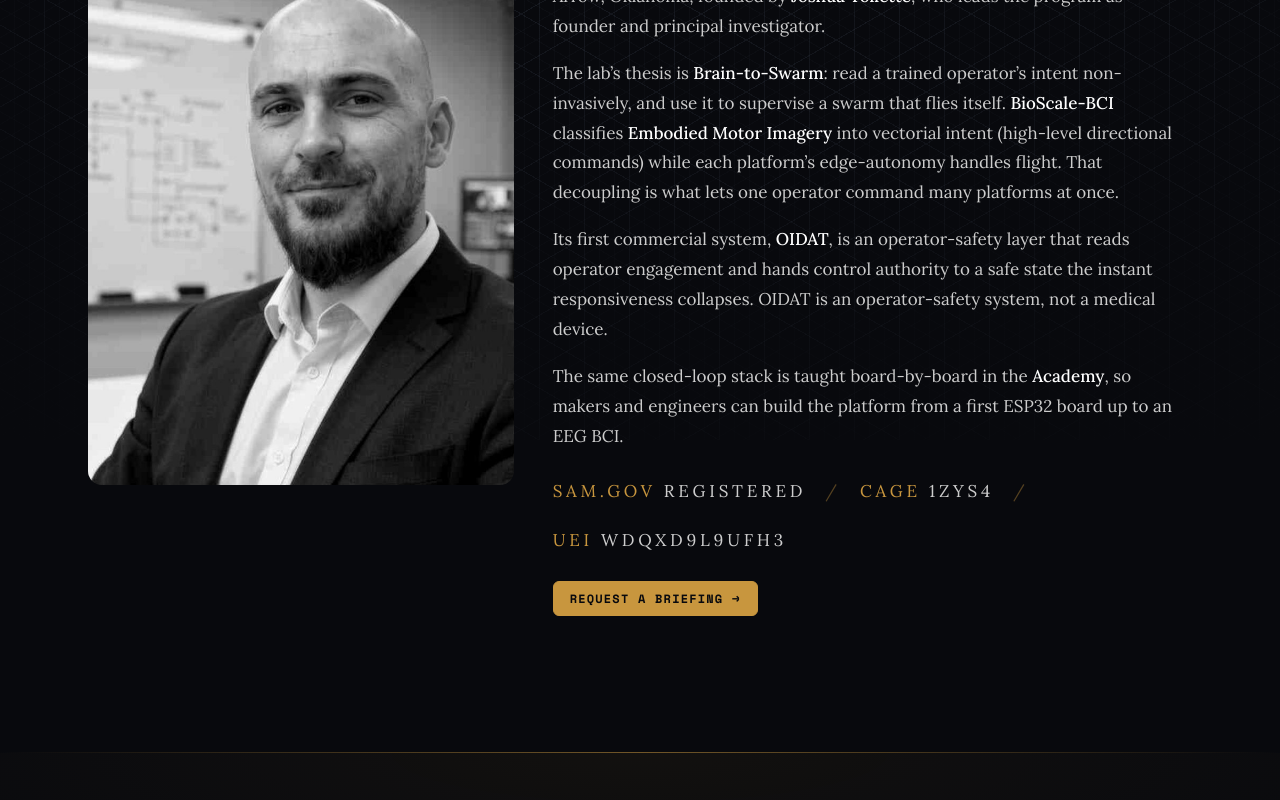
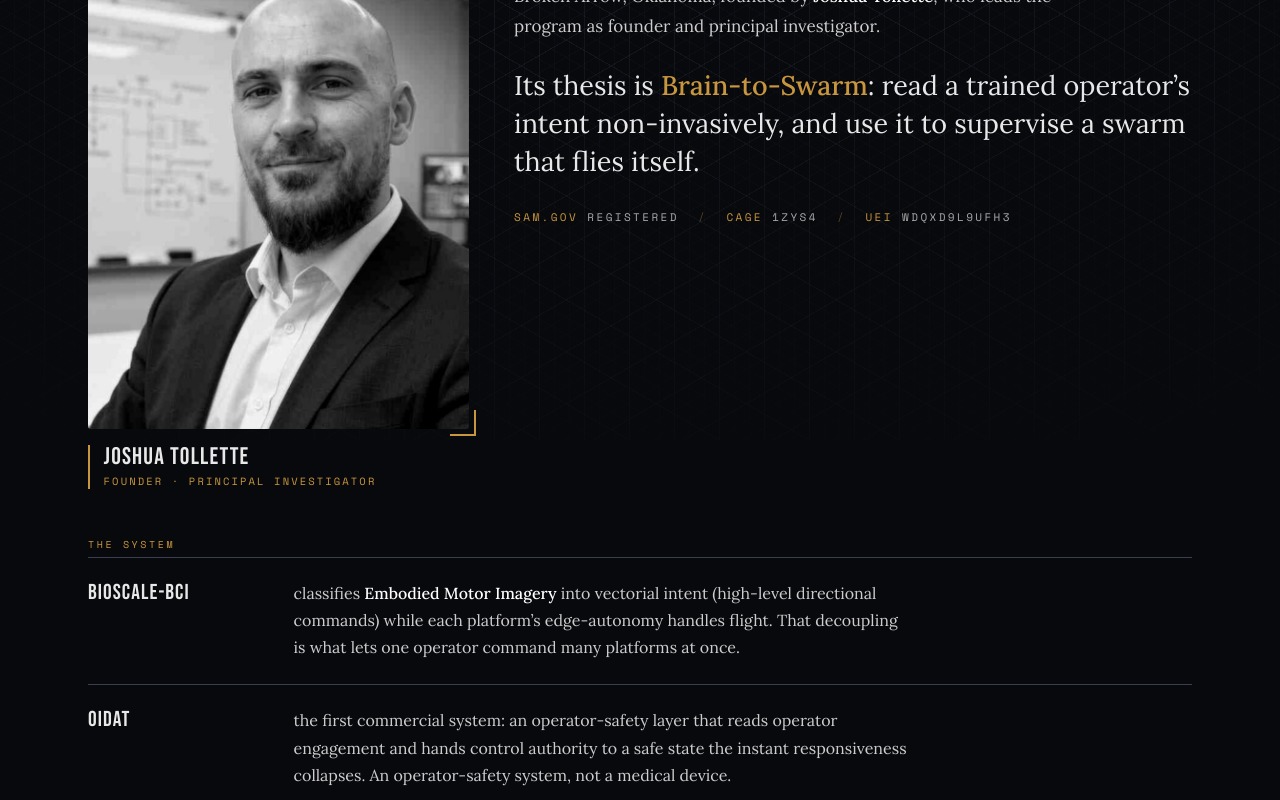
Before and after one commit to Otd-llc/otd-site, a Next.js app: page /about in a window 1280 px wide. Shown: the part 360-1160 px from the top of the page. Built offline with nearby package versions, Linux system fonts and the light colour scheme.

Commit message:
feat(design): redesign apex about as a founder dossier (framed credential portrait + featured thesis + BioScale/OIDAT/Academy spec-rows)

```diff
--- a/app/about/page.tsx
+++ b/app/about/page.tsx
@@ -23,7 +23,10 @@
   return (
     <section className="sec" id="about" data-reveal>
       <PageHeader eyebrow="About" title="Built in a defense-registered lab" />
-      <div className="about-grid">
+
+      <div className="about-intro">
+        <figure className="about-portrait">
+          <div className="about-frame">
             <Image
               className="about-photo"
               src="/josh2.jpg"
@@ -32,38 +35,61 @@
               alt="Joshua Tollette, founder and principal investigator of One Thousand Drones"
               priority
             />
-        <div className="about-bio">
+          </div>
+          <figcaption className="about-plate">
+            <span className="ap-name">Joshua Tollette</span>
+            <span className="ap-role">Founder · Principal Investigator</span>
+          </figcaption>
+        </figure>
+
+        <div className="about-lead">
           <p>
-            <b>One Thousand Drones, LLC</b> is a SAM.gov-registered research lab in Broken Arrow,
-            Oklahoma, founded by <b>Joshua Tollette</b>, who leads the program as founder and
-            principal investigator.
+            <b>One Thousand Drones, LLC</b> is a SAM.gov-registered research lab in Broken
+            Arrow, Oklahoma, founded by <b>Joshua Tollette</b>, who leads the program as
+            founder and principal investigator.
           </p>
+          <p className="about-thesis">
+            Its thesis is <b>Brain-to-Swarm</b>: read a trained operator’s intent
+            non-invasively, and use it to supervise a swarm that flies itself.
+          </p>
+          <div className="about-creds">
+            <MetaStrip />
+          </div>
+        </div>
+      </div>
+
+      <div className="about-system">
+        <p className="asys-cap">The system</p>
+        <div className="asys">
+          <span className="asys-h">BioScale-BCI</span>
           <p>
-            The lab’s thesis is <b>Brain-to-Swarm</b>: read a trained operator’s intent
-            non-invasively, and use it to supervise a swarm that flies itself. <b>BioScale-BCI</b>{' '}
             classifies <b>Embodied Motor Imagery</b> into vectorial intent (high-level
             directional commands) while each platform’s edge-autonomy handles flight. That
             decoupling is what lets one operator command many platforms at once.
           </p>
+        </div>
+        <div className="asys">
+          <span className="asys-h">OIDAT</span>
           <p>
-            Its first commercial system, <b>OIDAT</b>, is an operator-safety layer that reads
-            operator engagement and hands control authority to a safe state the instant
-            responsiveness collapses. OIDAT is an operator-safety system, not a medical device.
+            the first commercial system: an operator-safety layer that reads operator
+            engagement and hands control authority to a safe state the instant
+            responsiveness collapses. An operator-safety system, not a medical device.
           </p>
+        </div>
+        <div className="asys">
+          <span className="asys-h">Academy</span>
           <p>
-            The same closed-loop stack is taught board-by-board in the <b>Academy</b>, so makers
-            and engineers can build the platform from a first ESP32 board up to an EEG BCI.
+            the same closed-loop stack, taught board-by-board, so makers and engineers can
+            build the platform from a first ESP32 board up to an EEG BCI.
           </p>
-          <div className="about-meta">
-            <MetaStrip />
         </div>
+      </div>
+
       <div className="cta-row">
         <Link className="glass-button glass-button-cta" href="/contact">
           Request a briefing →
         </Link>
       </div>
-        </div>
-      </div>
     </section>
   )
 }
--- a/app/globals.css
+++ b/app/globals.css
@@ -401,16 +401,33 @@
 .door .go .ar { transition: transform .3s; }
 .door:hover .go .ar { transform: translateX(4px); }
 
-/* ---- about — founder two-column ---- */
-.about-grid { margin-top: 1.7rem; display: grid; grid-template-columns: .8fr 1.2fr; gap: 2.4rem; align-items: start; }
-.about-photo { width: 100%; height: auto; border-radius: 14px; display: block; }
-.about-bio p { font-family: var(--font-serif), serif; font-size: 17px; color: var(--color-gray-2); line-height: 1.75; margin-bottom: 1.1rem; max-width: 60ch; }
-.about-bio p b { color: #fff; font-weight: 500; }
-.about-bio .about-meta { margin: 1.6rem 0; }
-.about-bio .cta-row { margin-top: 1.6rem; }
+/* ---- about — founder dossier: framed credential + a structured record ---- */
+.about-intro { margin-top: 1.8rem; display: grid; grid-template-columns: .72fr 1.28fr; gap: 2.8rem; align-items: start; }
+.about-portrait { margin: 0; }
+.about-frame { position: relative; }
+/* gold corner ticks, like a sighted record */
+.about-frame::before, .about-frame::after { content: ""; position: absolute; width: 24px; height: 24px; border: 2px solid var(--color-command-gold); }
+.about-frame::before { top: -7px; left: -7px; border-right: 0; border-bottom: 0; }
+.about-frame::after { bottom: -7px; right: -7px; border-left: 0; border-top: 0; }
+.about-photo { width: 100%; height: auto; display: block; border-radius: 3px; }
+.about-plate { display: flex; flex-direction: column; gap: 4px; margin-top: 1rem; padding-left: .85rem; border-left: 2px solid var(--color-command-gold); }
+.ap-name { font-family: var(--font-display), sans-serif; font-size: 1.5rem; letter-spacing: .05em; color: var(--color-gray-1); line-height: 1; }
+.ap-role { font-family: var(--font-mono), monospace; font-size: 10.5px; letter-spacing: .2em; text-transform: uppercase; color: var(--color-command-gold); }
+.about-lead > p { font-family: var(--font-serif), serif; font-size: 17px; color: var(--color-gray-2); line-height: 1.75; max-width: 56ch; }
+.about-lead > p b { color: #fff; font-weight: 500; }
+.about-lead p.about-thesis { margin-top: 1.5rem; font-size: clamp(20px, 2.4vw, 27px); line-height: 1.42; color: var(--color-gray-1); }
+.about-lead p.about-thesis b { color: var(--color-command-gold); font-weight: 500; }
+.about-creds { margin-top: 1.8rem; }
+.about-system { margin-top: 3rem; }
+.asys-cap { font-family: var(--font-mono), monospace; font-size: 10px; letter-spacing: .26em; text-transform: uppercase; color: var(--color-command-gold); margin-bottom: .3rem; }
+.asys { display: grid; grid-template-columns: 180px 1fr; gap: 1.6rem; padding: 1.4rem 0; border-top: 1px solid var(--color-panel-border); align-items: baseline; }
+.asys-h { font-family: var(--font-display), sans-serif; font-size: 1.35rem; letter-spacing: .05em; color: var(--color-gray-1); }
+.asys p { font-family: var(--font-serif), serif; font-size: 16px; color: var(--color-gray-2); line-height: 1.7; max-width: 62ch; }
+.asys p b { color: #fff; font-weight: 500; }
 @media (max-width: 760px) {
-  .about-grid { grid-template-columns: 1fr; gap: 1.6rem; }
-  .about-photo { max-width: 320px; }
+  .about-intro { grid-template-columns: 1fr; gap: 1.9rem; }
+  .about-frame { max-width: 300px; }
+  .asys { grid-template-columns: 1fr; gap: .5rem; padding: 1.2rem 0; }
 }
 
 /* ---- academy tease ---- */
```
Lines whose indentation alone changed are shown as unchanged.
